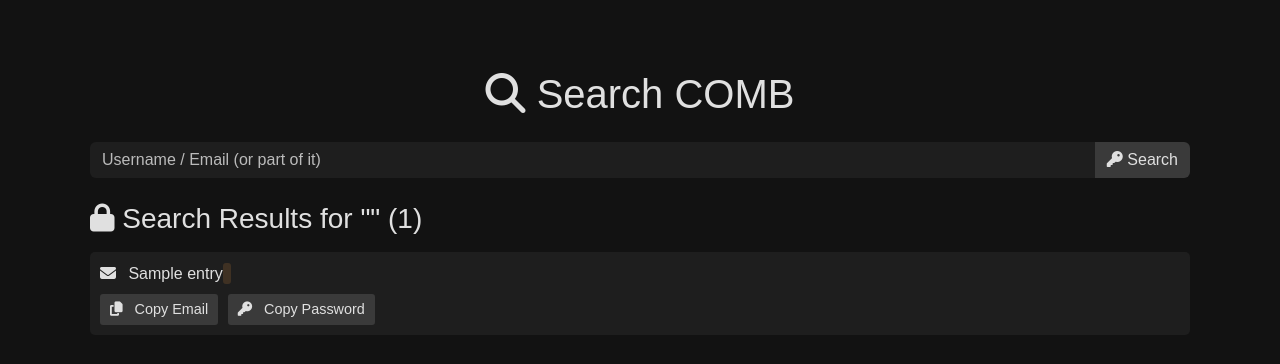
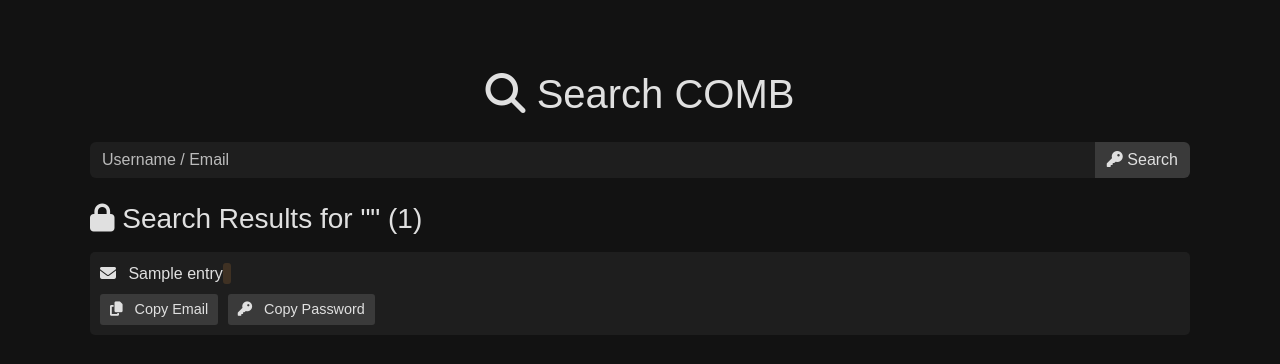
Before and after one commit to babatonga/flassklist, a Flask app: template app/templates/search.html in a window 1280 px wide. Shown: the top 364 px of the page. Run offline with Flask 3, Linux system fonts and the light colour scheme; the template is opened without the code that fills it: most values are stand-ins (such as "Sample title", 1, 10 or a date in 2020); parts of the project's set-up code (start-up, migrations or seed data) failed here and were passed over; some libraries are stand-ins or nearby versions.

Commit message:
fix placeholder text

```diff
--- a/app/templates/search.html
+++ b/app/templates/search.html
@@ -105,7 +105,7 @@
     {% endif %}
     <form method="POST" action="{{ url_for('search') }}">
       <div class="input-group mb-3">
-        <input type="text" name="query" class="form-control search-input" placeholder="Username / Email (or part of it)" required {% if query %}value="{{ query }}"{% endif %}>
+        <input type="text" name="query" class="form-control search-input" placeholder="Username / Email" required {% if query %}value="{{ query }}"{% endif %}>
         <button class="btn btn-search" type="submit">
           <i class="fa-solid fa-key"></i> Search
         </button>
```
